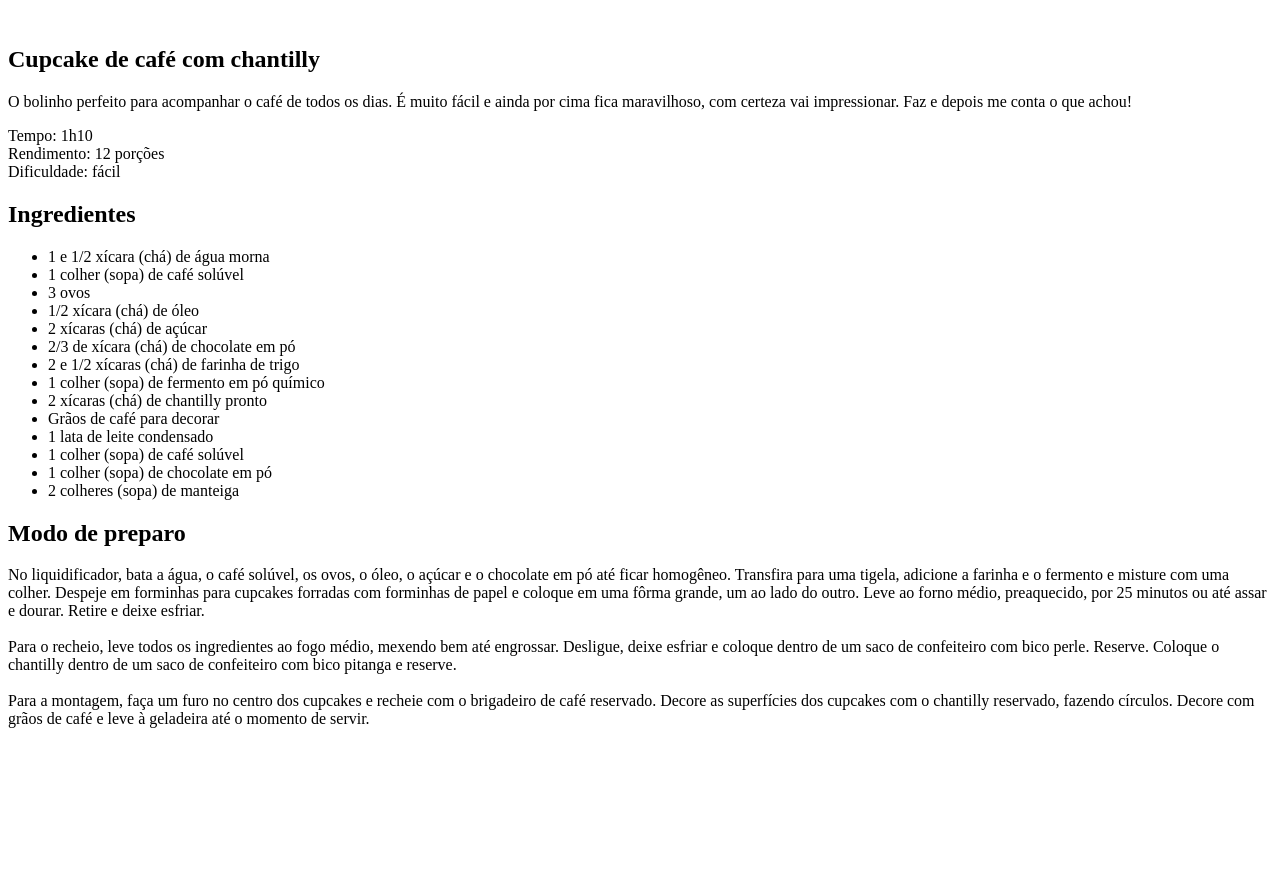
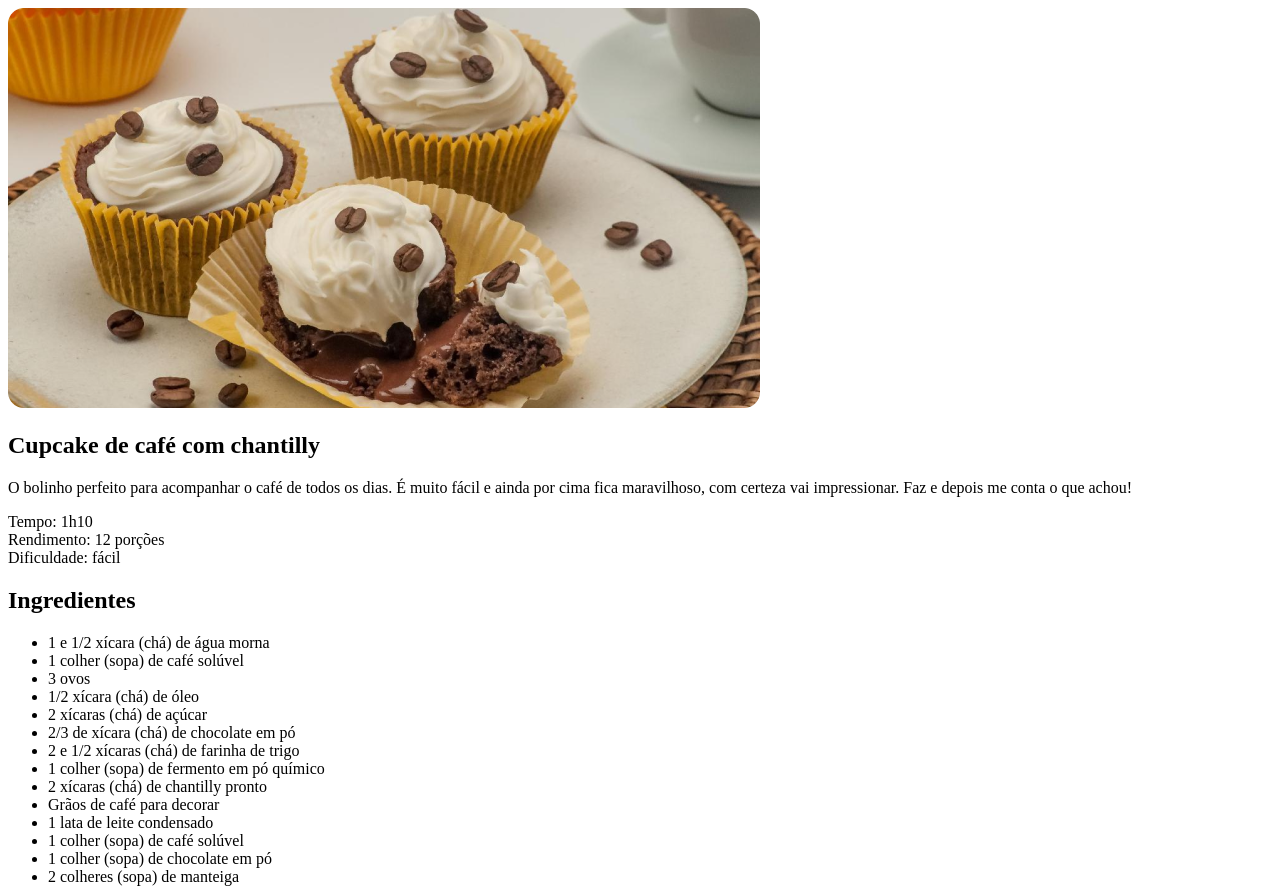
Before and after one commit to luccasmesquita/projeto-receitas, a plain HTML site: page index.html in a window 1280 px wide. Shown: the top 889 px of the page. Before the commit the page ends 800 px from the top, so only its background shows below. Drawn offline with Linux system fonts and the light colour scheme.

Commit message:
adicionando imagens e estilo

```diff
--- a/index.html
+++ b/index.html
@@ -4,10 +4,11 @@
     <meta charset="UTF-8">
     <meta name="viewport" content="width=device-width, initial-scale=1.0">
     <title>Página de receitas</title>
+    <link rel="stylesheet" href="style.css">
 </head>
 <body>
     <div id="page">
-        <img src="" alt="">
+        <img src="assets/main-image.png" alt="imagem de um Cupcake com grãos de café e um chantilly">
         <main>
             <section id="about">
                 <h1>Cupcake de café com chantilly</h1>
--- /dev/null
+++ b/syle.css
@@ -0,0 +1,3 @@
+img {
+    border-radius: 16px;
+}
```
Also changed, not shown: assets/bg-image.jpg (added), assets/main-image.png (added), 1 other file.
